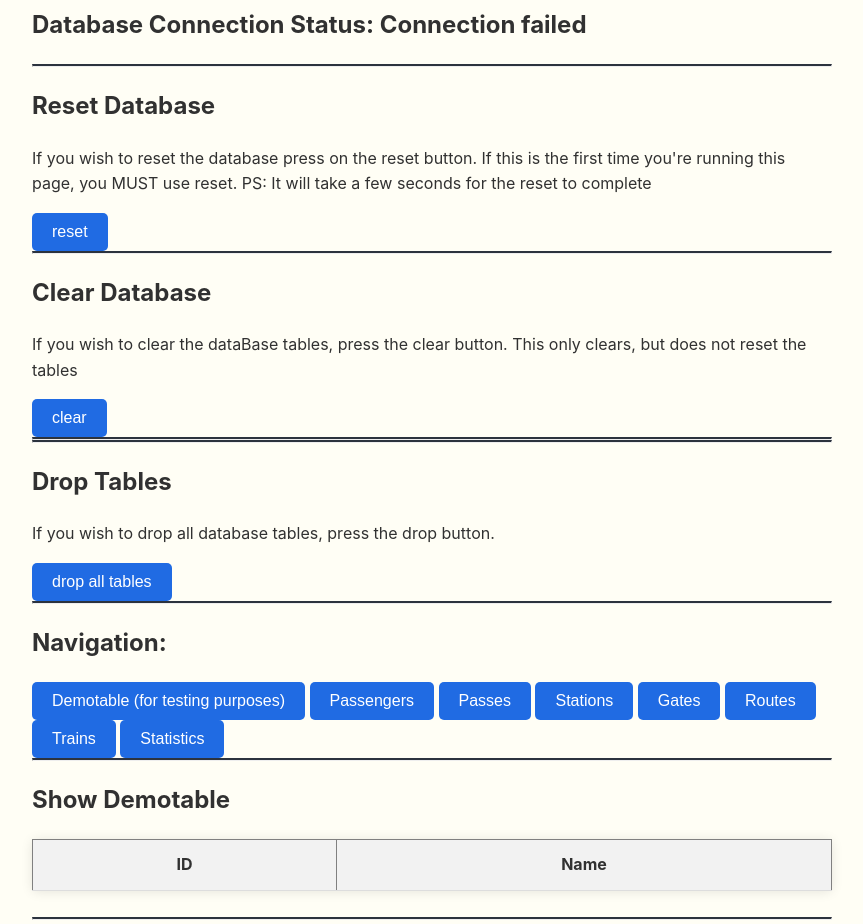
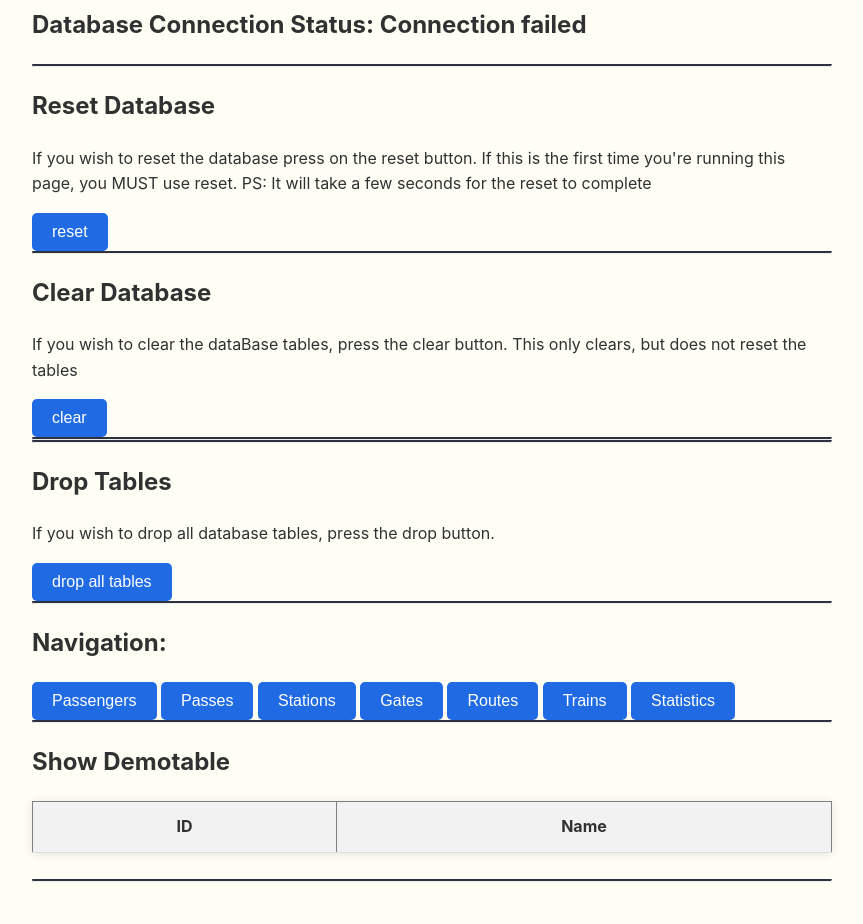
Before and after one commit to karnsandhuu/transit-database, a website: page Project/public/index.html in a window 1280 px wide. Shown: the part 128-1052 px from the top of the page, without its empty margins (208-1071 px from the left). Drawn offline with Linux system fonts and the light colour scheme; no server answers.

Commit message:
deleted demotable GUI

```diff
--- a/Project/public/index.html
+++ b/Project/public/index.html
@@ -45,9 +45,9 @@
     <h2>Navigation: </h2>
     <nav class="main-nav">
 
-        <button onclick="showPage('demotable')">
+        <!-- <button onclick="showPage('demotable')">
             Demotable (for testing purposes)
-        </button>
+        </button>-->
 
         <button onclick="showPage('passenger')">
             Passengers
```
